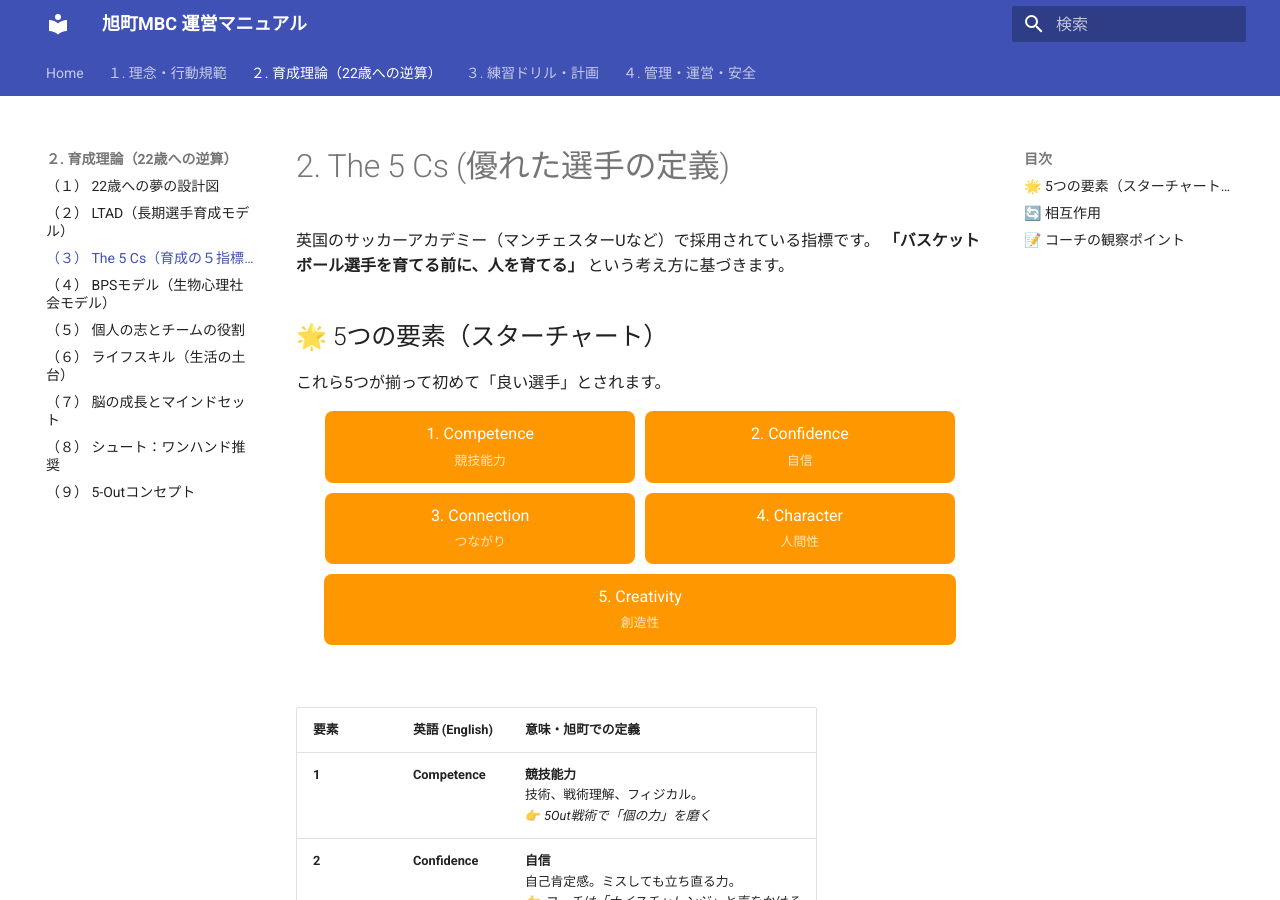
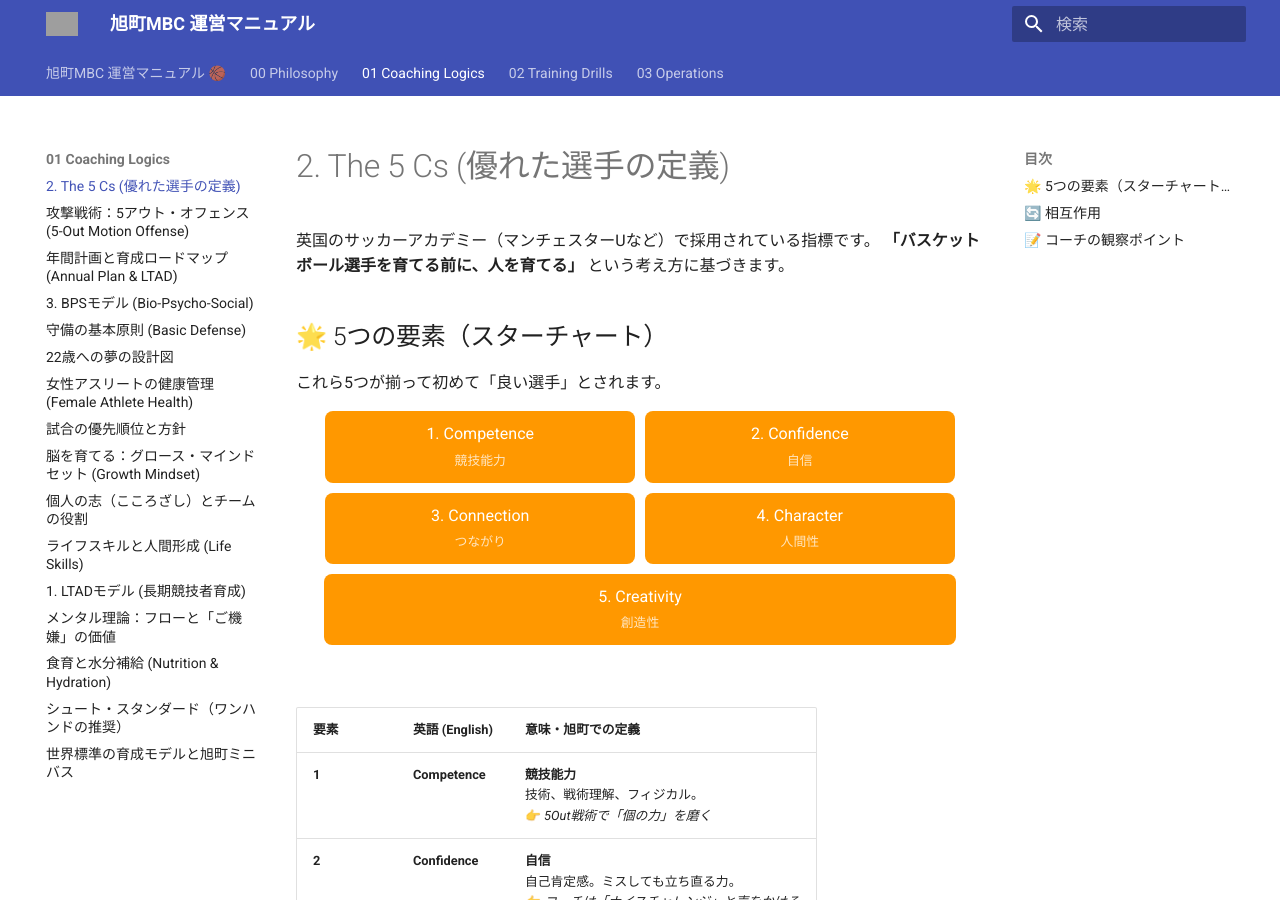
Before and after one commit to kawaiikumichan/asahicho-minibus-ops, an MkDocs documentation site: the page built from docs/01_Coaching_Logics/5cs.md, in a window 1280 px wide and 900 px high. Built offline with MkDocs 1.6.1 and Material for MkDocs 9.7.7, drawn with Linux system fonts in a browser that asks for light colours; grey boxes are pictures that could not be loaded.

Commit message:
Update mkdocs.yml

```diff
--- a/mkdocs.yml
+++ b/mkdocs.yml
@@ -1,38 +1,16 @@
+# mkdocs.yml
+
 site_name: 旭町MBC 運営マニュアル
 theme:
   name: material
   language: ja
+  # ▼ ここに追記します ▼
+  logo: assets/logo.png    # 画面左上のロゴに設定
+  favicon: assets/logo.png # ブラウザのタブのアイコンに設定
+  # ▲ ここまで ▲
   palette:
     primary: indigo
     accent: deep orange
   features:
     - navigation.tabs
-    - navigation.sections
-    - navigation.expand
-    - navigation.indexes
-    - navigation.top
-
-nav:
-  - Home: index.md
-  - "１. 理念・行動規範":
-      - "（１） 指導者行動規範": 00_Philosophy/coaching_code.md
-      - "（２） FUN & GUN 哲学": 00_Philosophy/fun_and_gun.md
-  - "２. 育成理論（22歳への逆算）":
-      - "（１） 22歳への夢の設計図": 01_Coaching_Logics/dream_blueprint.md
-      - "（２） LTAD（長期選手育成モデル）": 01_Coaching_Logics/ltad.md
-      - "（３） The 5 Cs（育成の５指標）": 01_Coaching_Logics/5cs.md
-      - "（４） BPSモデル（生物心理社会モデル）": 01_Coaching_Logics/bps_model.md
-      - "（５） 個人の志とチームの役割": 01_Coaching_Logics/individual_goals.md
-      - "（６） ライフスキル（生活の土台）": 01_Coaching_Logics/life_skills.md
-      - "（７） 脳の成長とマインドセット": 01_Coaching_Logics/growth_mindset.md
-      - "（８） シュート：ワンハンド推奨": 01_Coaching_Logics/shooting_standard.md
-      - "（９） 5-Outコンセプト": 01_Coaching_Logics/5out.md
-  - "３. 練習ドリル・計画":
-      - "（１） 練習メニューの組み立て方": 02_Training_Drills/practice_planning.md
-      - "（２） 基本練習 (Basics)": 02_Training_Drills/basics.md
-      - "（３） 5アウト基礎ドリル": 02_Training_Drills/5out_basics.md
-  - "４. 管理・運営・安全":
-      - "（１） 支部組織・理事職務": 03_Operations/organization.md
-      - "（２） 緊急時対応(EAP)": 03_Operations/eap.md
-      - "（３） チームルール（選手）": 03_Operations/team_rules_player.md
-      - "（４） 送迎・安全ルール": 03_Operations/transport_safety.md
+    # ... (他の設定はそのまま) ...
```
